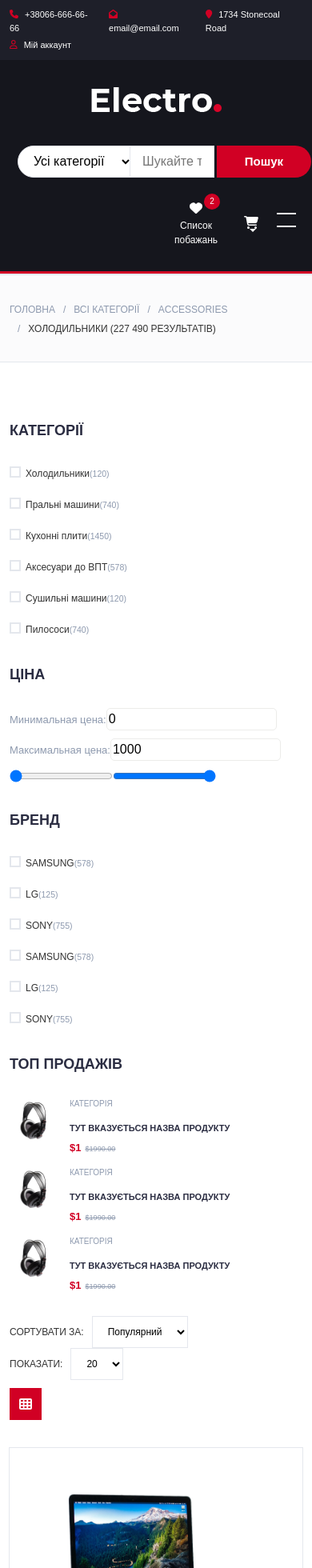
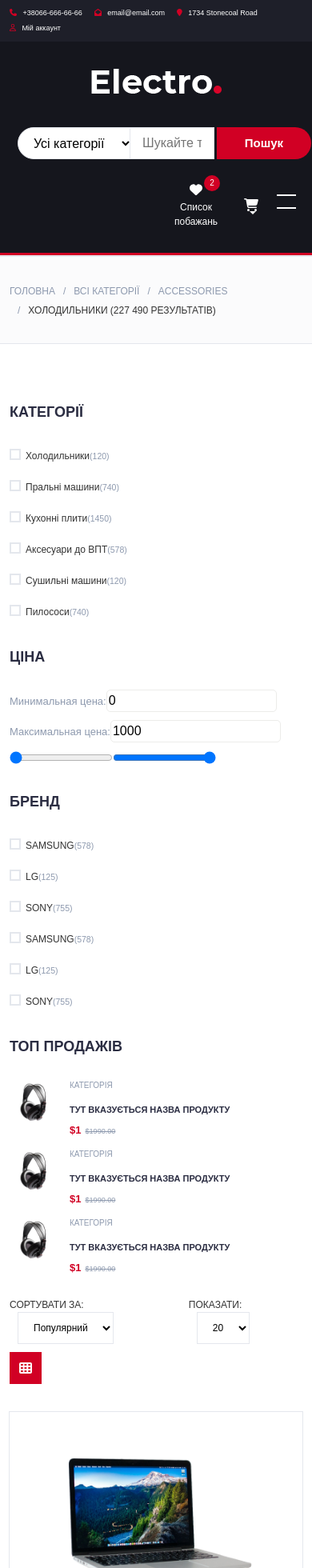
Before and after one commit to puffynNeroun/Electro, a React (Vite) app: page /store in a window 390 px wide. Shown: the top 1960 px of the page at 80% size. Built offline with nearby package versions, Linux system fonts and the light colour scheme.

Commit message:
translat burger + fix bax

```diff
--- a/src/assets/components/_Header/Header.tsx
+++ b/src/assets/components/_Header/Header.tsx
@@ -19,50 +19,52 @@ const Header = () => {
 
     return (
         <header>
-            <div id = "top-header">
-                <div className = "container">
-                    <ul className = "header-links pull-left">
-                        <li><a href="#"><FontAwesomeIcon className="fa fa-phone" icon={faPhone}/> +38066-666-66-66</a></li>
+            <div id="top-header">
+                <div className="container">
+                    <ul className="header-links pull-left">
+                        <li><a href="#"><FontAwesomeIcon className="fa fa-phone" icon={faPhone}/> +38066-666-66-66</a>
+                        </li>
                         <li><a href="#"><FontAwesomeIcon className="fa fa-envelope-open-o"
                                                          icon={faEnvelopeOpen}/> email@email.com</a></li>
                         <li><a href="#"><FontAwesomeIcon className='fa fa-dollar' icon={faMapMarker}/> 1734 Stonecoal
                             Road</a>
                         </li>
                     </ul>
-                    <ul className = "header-links pull-right">
-                        <li><NavLink to="/myAccount"><FontAwesomeIcon className="fa fa-user-o" icon={faUser}/> Мій аккаунт</NavLink></li>
+                    <ul className="header-links pull-right">
+                        <li><NavLink to="/myAccount"><FontAwesomeIcon className="fa fa-user-o" icon={faUser}/> Мій
+                            аккаунт</NavLink></li>
                     </ul>
                 </div>
             </div>
             {/*{/TOP HEADER/}*/}
 
             {/*/!*MAIN HEADER /}*/}
-        <div id = "header">
+            <div id="header">
                 {/*{/container/}*/}
                 <Container>
                     {/*{/ ряд /}*/}
-                <div className = "row">
+                    <div className="row">
                         {/*{/ ЛОГОТИП /}*/}
-                    <div className = "col-md-3 col-lg-3">
-                        <div className = "header-logo">
-                            <NavLink to = "/" className = "logo">
-                                <img src = {logo} alt = "логотип"/>
+                        <div className="col-md-3 col-lg-3">
+                            <div className="header-logo">
+                                <NavLink to="/" className="logo">
+                                    <img src={logo} alt="логотип"/>
                                 </NavLink>
                             </div>
                         </div>
                         {/*{/ / ЛОГОТИП *!/*/}
 
                         {/* SEARCH BAR */}
-                    <div className = "col-md-9 col-lg-6">
-                        <div className = "header-search">
+                        <div className="col-md-9 col-lg-6">
+                            <div className="header-search">
                                 <form>
-                                <select className = "input-select" style = {{color: 'сірий'}}>
-                                    <option value = "0">Усі категорії</option>
-                                    <option value = "1">Категорія 01</option>
-                                    <option value = "1">Категорія 02</option>
+                                    <select className="input-select" style={{color: 'сірий'}}>
+                                        <option value="0">Усі категорії</option>
+                                        <option value="1">Категорія 01</option>
+                                        <option value="1">Категорія 02</option>
                                     </select>
-                                <input className = "input" placeholder = "Шукайте тут"/>
-                                <button className = "search-btn">Пошук</button>
+                                    <input className="input" placeholder="Шукайте тут"/>
+                                    <button className="search-btn">Пошук</button>
                                 </form>
                             </div>
                         </div>
@@ -98,16 +100,9 @@ const Header = () => {
                                 {/* Menu Toogle */}
                                 <div className="menu-toggle">
                                     <BurgerMenu
-                                        links={[{label: 'Home', url: '/'}, {
-                                            label: 'Hot Deals',
-                                            url: '/hotDeals'
-                                        }, {label: 'Categories', url: '/categories'}, {
-                                            label: 'Laptops',
-                                            url: '/laptops'
-                                        }, {label: 'Smartphones', url: '/smartphones'}, {
-                                            label: 'Cameras',
-                                            url: '/cameras'
-                                        }, {label: 'Accessories', url: '/accessories'}
+                                        links={[{label: 'Головна', url: '/'},
+                                            {label: 'Магазин', url: '/store'},
+                                            {label: 'Категорії', url: '/'},
                                         ]}
                                     />
                                 </div>
--- a/src/assets/pages/_Product/ProductMainSec1.tsx
+++ b/src/assets/pages/_Product/ProductMainSec1.tsx
@@ -2,6 +2,7 @@ import product01 from './img/product01.png'
 import product03 from './img/product03.png'
 import product06 from './img/product06.png'
 import product08 from './img/product08.png'
+import 'bootstrap/dist/js/bootstrap.min.js'
 import 'bootstrap/dist/css/bootstrap-grid.min.css'
 import '../../styles/index.css'
 import './productMain.scss'
@@ -12,7 +13,6 @@ import {faShoppingCart} from "@fortawesome/free-solid-svg-icons";
 import {faExchange} from "@fortawesome/free-solid-svg-icons";
 import {faAnglesRight} from "@fortawesome/free-solid-svg-icons";
 import {NavLink} from "react-router-dom";
-import 'bootstrap/dist/js/bootstrap.min.js'
 
 const ProductMainSec1 = () => {
     return (
--- a/src/assets/styles/index.css
+++ b/src/assets/styles/index.css
@@ -437,7 +437,7 @@ textarea.input {
 
 @media (max-width: 576px) {
   .header-links li {
-    font-size: 11px;
+    font-size: 9px;
   }
 }
 
@@ -1363,7 +1363,8 @@ textarea.input {
 /*-- Store Sort --*/
 
 .store-sort {
-  display: inline-block;
+  display: flex;
+  gap: 10px;
 }
 
 .store-sort label {
```
Lines whose indentation alone changed are shown as unchanged.
